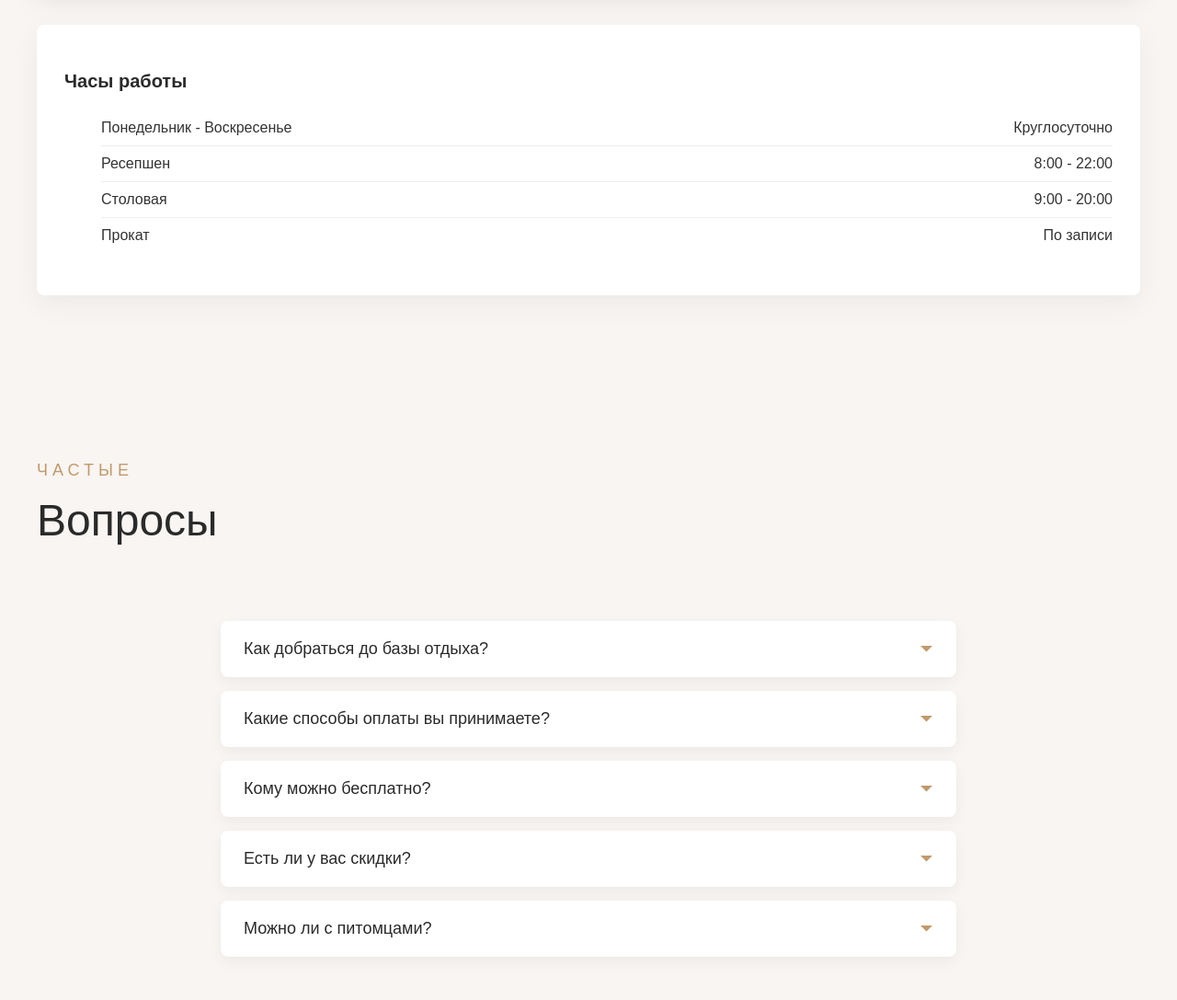
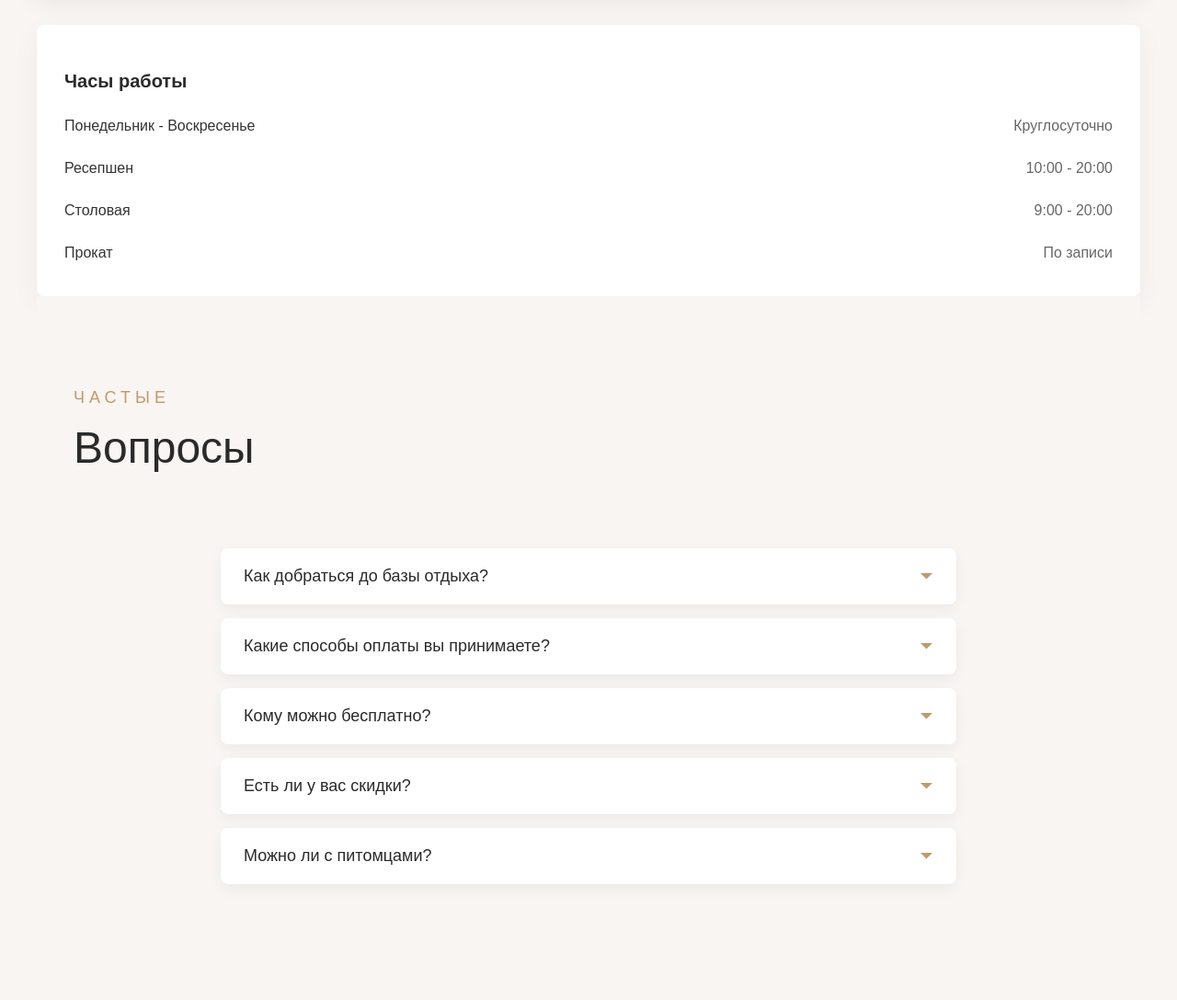
Before and after one commit to pypynyaa/sibyriak, a plain HTML site: page contact.html in a window 1280 px wide. Shown: the part 1520-2607 px from the top of the page at 92% size. Drawn offline with nearby package versions, Linux system fonts and the light colour scheme.

Commit message:
new time of work

```diff
--- a/contact.html
+++ b/contact.html
@@ -112,27 +112,49 @@
 
                 <div class="contact-hours" data-aos="fade-up" data-aos-delay="200">
                     <h3>Часы работы</h3>
-                    <ul>
-                        <li>
+                    <div class="hours-container">
+                        <div class="hours-line">
                             <span>Понедельник - Воскресенье</span>
                             <span>Круглосуточно</span>
-                        </li>
-                        <li>
+                        </div>
+                        <div class="hours-line">
                             <span>Ресепшен</span>
-                            <span>8:00 - 22:00</span>
-                        </li>
-                        <li>
+                            <span>10:00 - 20:00</span>
+                        </div>
+                        <div class="hours-line">
                             <span>Столовая</span>
                             <span>9:00 - 20:00</span>
-                        </li>
-                        <li>
+                        </div>
+                        <div class="hours-line">
                             <span>Прокат</span>
                             <span>По записи</span>
-                        </li>
-                    </ul>
+                        </div>
+                    </div>
                 </div>
-            </div>
-        </section>
+
+                <style>
+                .hours-container {
+                    display: flex;
+                    flex-direction: column;
+                    gap: 12px;
+                }
+
+                .hours-line {
+                    display: flex;
+                    justify-content: space-between;
+                    align-items: center;
+                    padding: 8px 0;
+                }
+
+                .hours-line span:first-child {
+                    font-weight: 500;
+                }
+
+                .hours-line span:last-child {
+                    color: #666;
+                    text-align: right;
+                }
+                </style>
 
         <!-- FAQ Section -->
         <section class="contact-faq section">
@@ -212,7 +234,7 @@
                             </svg>
                         </button>
                         <div class="faq-answer">
-                            <p>Если это не крупная порода.</p>
+                            <p>Если это не крупная порода</p>
                         </div>
                     </div>
                 </div>
@@ -227,7 +249,7 @@
 
                 <div class="footer__col">
                     <a href="index.html" class="footer__logo">Сибиряк</a>
-                    <p class="footer__text">База отдыха в сосновом бору на берегу реки Иртыш для тех, кто ценит природу и комфорт.</p>
+                    <p class="footer__text">База отдыха в сосновом бору для тех, кто ценит природу и комфорт.</p>
                 </div>
 
                 <div class="footer__col">
```
